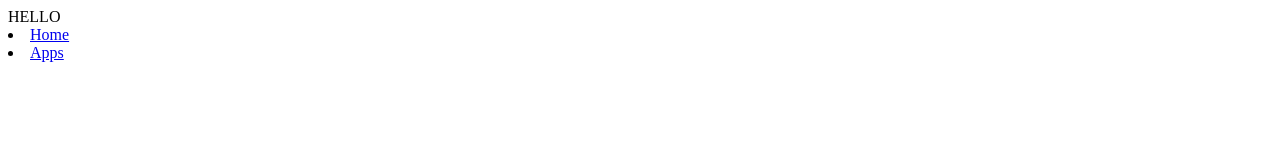
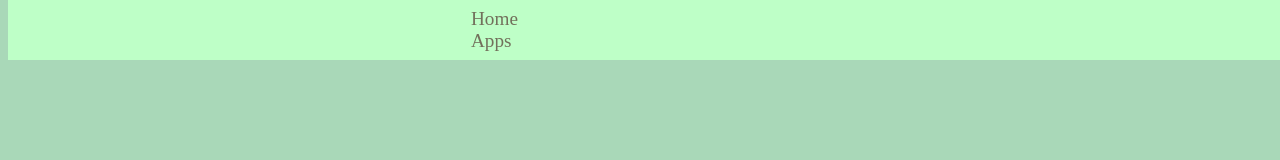
Before and after one commit to WVCS/website-elizabethzli, a plain HTML site: page index.html in a window 1280 px wide. Drawn offline with Linux system fonts and the light colour scheme.

Commit message:
Update index.html

```diff
--- a/index.html
+++ b/index.html
@@ -10,3 +10,35 @@ HELLO
     <li><a href="page2.html"> Apps</a> </li>
   </nav>
 </html>
+
+<style>
+body {
+  background-color: #A9D8B8;
+
+}
+
+nav {
+  list-style-type: none;
+  background-color: #BEFFC7;
+  position: fixed;
+  width: 100vw;
+  top: 0;
+  padding: 8px;
+}
+
+a {
+  color: #72705B;
+  text-decoration: none;
+  font-size: 120%;
+}
+a:hover {
+  color: #A7C4B5;
+  font-size: 118%;
+  text-decoration: underline;
+}
+
+li {
+  display: inline;
+  padding: 455px;
+}
+</style>
```
